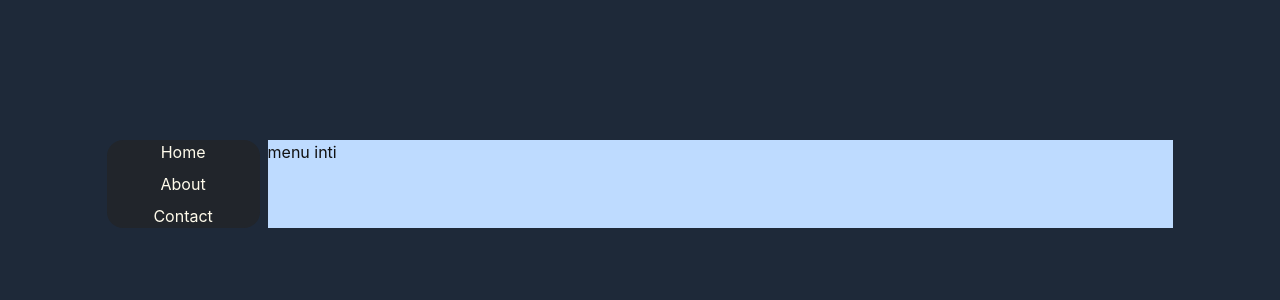
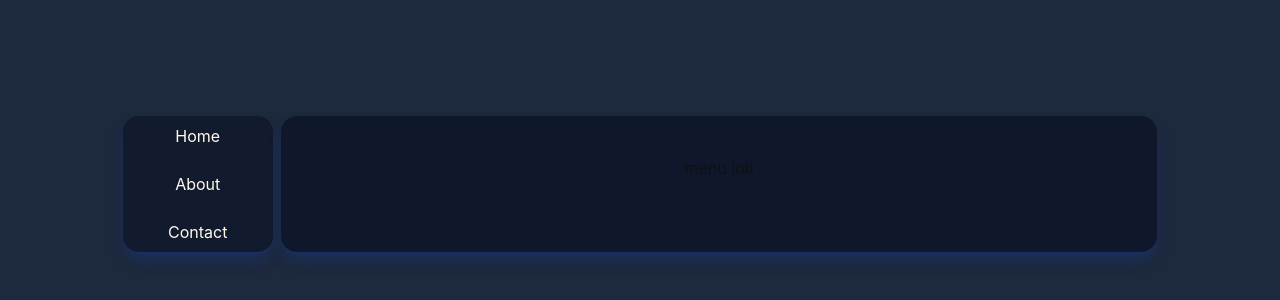
Before and after one commit to dewa-nanda/portofolio-d, a Next.js app: page / in a window 1280 px wide. Shown: the part 216-516 px from the top of the page. Built offline with nearby package versions, Linux system fonts and the light colour scheme.

Commit message:
feat: handling error page

```diff
--- a/src/app/(dashboard)/page.tsx
+++ b/src/app/(dashboard)/page.tsx
@@ -1,3 +1,3 @@
 export default function Home() {
-  return <div className="w-full bg-blue-200">menu inti</div>;
+  return <div className="w-full">menu inti</div>;
 }
--- /dev/null
+++ b/src/app/error.tsx
@@ -0,0 +1,30 @@
+"use client";
+
+import { useEffect } from "react";
+
+export default function Error({
+  error,
+  reset,
+}: {
+  error: Error & { digest?: string };
+  reset: () => void;
+}) {
+  useEffect(() => {
+    console.error(error);
+  }, [error]);
+
+  return (
+    <div>
+      <h1 className="text-6xl font-bold text-blue-500 mb-4">
+        Terjadi Kesalahan
+      </h1>
+      <p className="text-slate-400 mb-6">{error.message}</p>
+      <a
+        href="/"
+        className="px-6 py-2 bg-blue-600 text-white rounded-lg hover:bg-blue-700 transition"
+      >
+        Kembali ke Beranda
+      </a>
+    </div>
+  );
+}
--- a/src/app/layout.tsx
+++ b/src/app/layout.tsx
@@ -28,10 +28,12 @@ export default function RootLayout({
       <body
         className={`${geistSans.variable} ${geistMono.variable} antialiased`}
       >
-        <main className="min-h-screen flex items-center justify-center bg-gray-800">
+        <main className="min-h-screen flex items-center justify-center bg-slate-800">
           <section className="flex gap-2 w-10/12 p-4">
             <Sidebar />
-            {children}
+            <section className="max-h-[400px] w-full bg-slate-900 text-center p-10 rounded-2xl shadow-lg shadow-blue-900/40">
+              {children}
+            </section>
           </section>
         </main>
       </body>
--- /dev/null
+++ b/src/app/not-found.tsx
@@ -0,0 +1,21 @@
+const NotFound = () => {
+  return (
+    <div>
+      <h1 className="text-6xl font-bold text-blue-500 mb-4">404</h1>
+      <h2 className="text-2xl font-semibold text-slate-100 mb-2">
+        Oops! Page Not Found
+      </h2>
+      <p className="text-slate-400 mb-6">
+        Sepertinya halaman yang kamu cari tidak tersedia atau sudah dipindahkan.
+      </p>
+      <a
+        href="/"
+        className="px-6 py-2 bg-blue-600 text-white rounded-lg hover:bg-blue-700 transition"
+      >
+        Kembali ke Beranda
+      </a>
+    </div>
+  );
+};
+
+export default NotFound;
--- a/src/components/ui/Sidebar.tsx
+++ b/src/components/ui/Sidebar.tsx
@@ -1,14 +1,15 @@
 import Menu from "@/config/data/menu";
+import Link from "next/link";
 
 export const Sidebar = () => {
   const sidebar = Menu.sidebar();
   return (
-    <div className="w-[180px] bg-[#21252B] text-amber-50 rounded-2xl flex flex-col gap-2">
+    <div className="w-[180px] bg-slate-900/80 shadow-lg shadow-blue-900/40 h-fit text-amber-50 rounded-2xl flex flex-col gap-2">
       {sidebar.map((v, k) => {
         return (
-          <div key={k} className="text-center">
+          <Link href={v.href} key={k} className="text-center p-2">
             {v.label}
-          </div>
+          </Link>
         );
       })}
     </div>
--- a/src/styles/globals.css
+++ b/src/styles/globals.css
@@ -63,8 +63,6 @@
 }
 
 * {
-  margin: 0;
-  padding: 0;
   box-sizing: border-box;
 }
 
```
